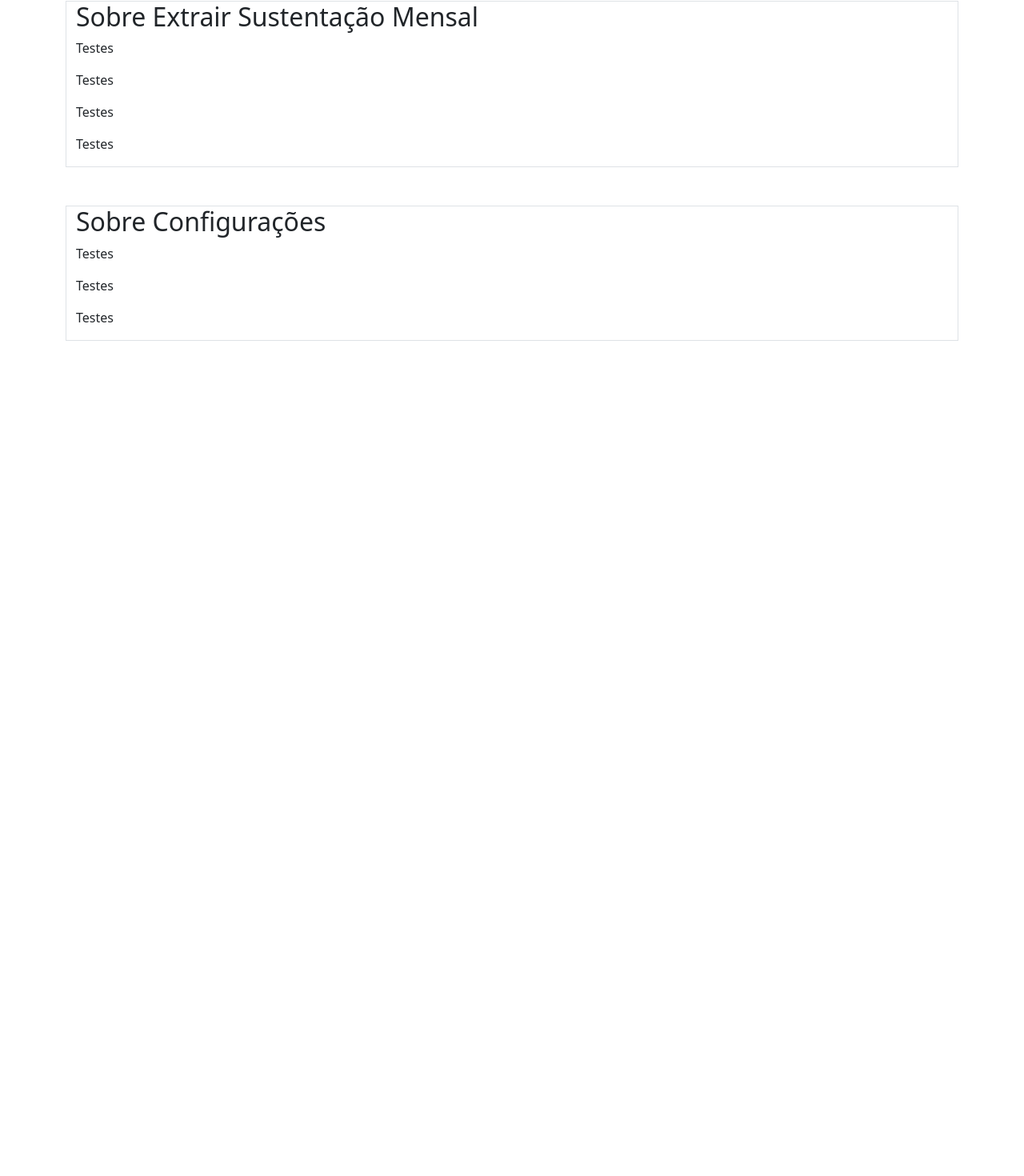
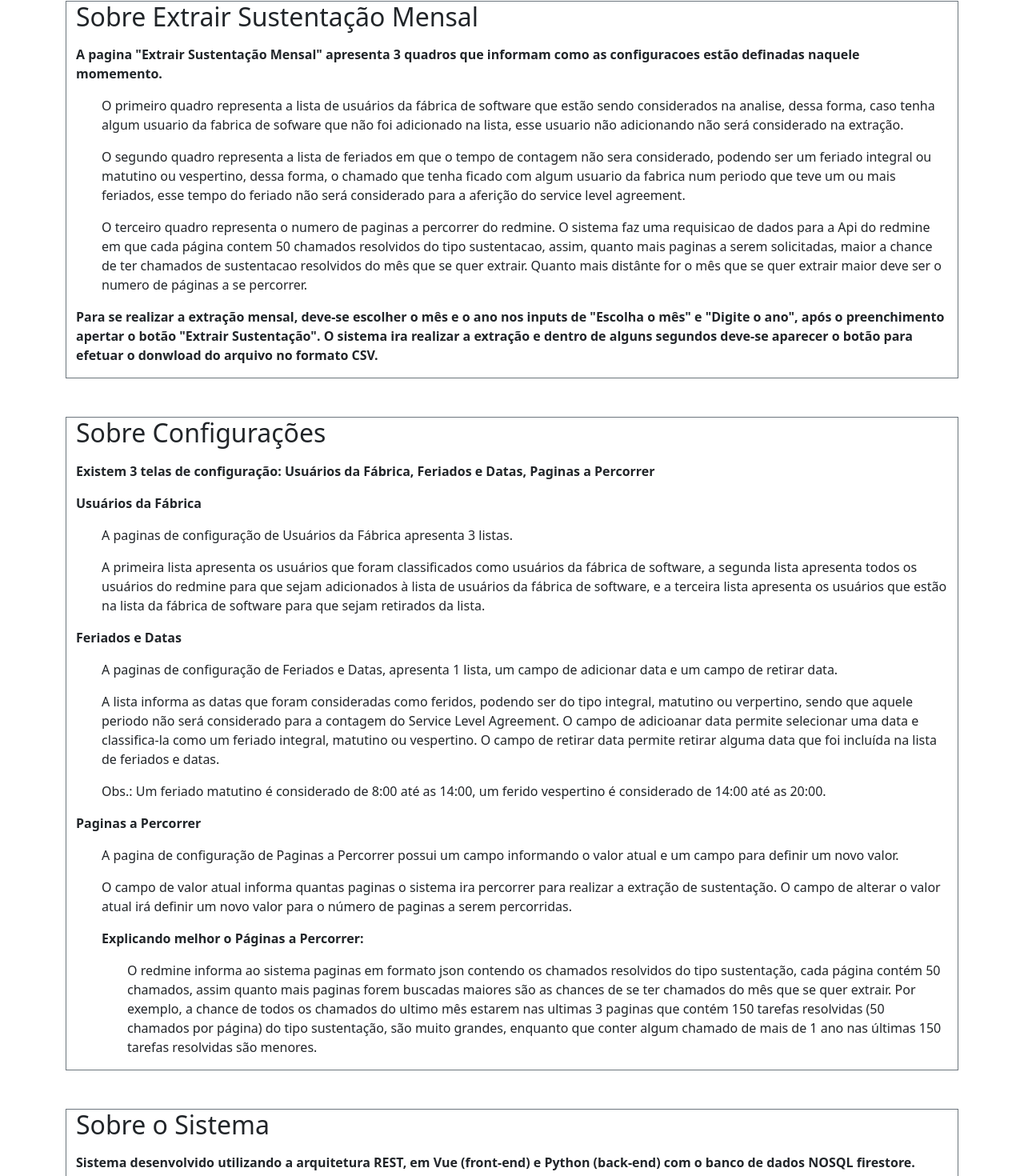
Before and after one commit to brunoblda/esr_front, a Vue app: page / in a window 1280 px wide. Shown: the part 121-1591 px from the top of the page at 80% size. Before the commit the page ends 800 px from the top, so only its background shows below. Built offline with nearby package versions, Linux system fonts and the light colour scheme; sample sign-in values are in the browser's storage.

Commit message:
ajustes de get all empty e texto da home

```diff
--- a/src/components/ExtratorComponent.vue
+++ b/src/components/ExtratorComponent.vue
@@ -121,7 +121,7 @@
 </template>
 
 <script lang="ts">
-import { defineComponent, computed, onMounted, ref } from "vue";
+import { defineComponent, computed, onMounted, ref, watchEffect } from "vue";
 import HeaderComponentVue from "./HeaderComponent.vue";
 import JsonCSV from "vue-json-csv";
 import { useStore } from "vuex";
@@ -159,6 +159,18 @@ export default defineComponent({
 
     const valorAtual = computed(() => {
       return store.state.configPaginasPercorrer.valorAtual;
+    });
+
+    watchEffect(() => {
+      if (
+        allUsuariosFabrica.value.length == 0 ||
+        allFeriadosEDatas.value.length == 0 ||
+        valorAtual.value == ""
+      ) {
+        isDisabled.value = true;
+      } else {
+        isDisabled.value = false;
+      }
     });
 
     const clickExtrair = async () => {
--- a/src/components/HomeComponent.vue
+++ b/src/components/HomeComponent.vue
@@ -2,19 +2,153 @@
   <HeaderComponent></HeaderComponent>
   <div class="container m-5"></div>
   <div class="container">
-    <div class="container mb-5 border">
+    <div class="container mb-5 border border-secondary">
       <h2>Sobre Extrair Sustentação Mensal</h2>
-      <p>Testes</p>
-      <p>Testes</p>
-      <p>Testes</p>
-      <p>Testes</p>
+      <p></p>
+      <p>
+        <strong>
+          A pagina "Extrair Sustentação Mensal" apresenta 3 quadros que informam
+          como as configuracoes estão definadas naquele momemento.
+        </strong>
+      </p>
+      <ul>
+        <p>
+          O primeiro quadro representa a lista de usuários da fábrica de
+          software que estão sendo considerados na analise, dessa forma, caso
+          tenha algum usuario da fabrica de sofware que não foi adicionado na
+          lista, esse usuario não adicionando não será considerado na extração.
+        </p>
+      </ul>
+      <ul>
+        <p>
+          O segundo quadro representa a lista de feriados em que o tempo de
+          contagem não sera considerado, podendo ser um feriado integral ou
+          matutino ou vespertino, dessa forma, o chamado que tenha ficado com
+          algum usuario da fabrica num periodo que teve um ou mais feriados,
+          esse tempo do feriado não será considerado para a aferição do service
+          level agreement.
+        </p>
+      </ul>
+      <ul>
+        <p>
+          O terceiro quadro representa o numero de paginas a percorrer do
+          redmine. O sistema faz uma requisicao de dados para a Api do redmine
+          em que cada página contem 50 chamados resolvidos do tipo sustentacao,
+          assim, quanto mais paginas a serem solicitadas, maior a chance de ter
+          chamados de sustentacao resolvidos do mês que se quer extrair. Quanto
+          mais distânte for o mês que se quer extrair maior deve ser o numero de
+          páginas a se percorrer.
+        </p>
+      </ul>
+      <p>
+        <strong>
+          Para se realizar a extração mensal, deve-se escolher o mês e o ano nos
+          inputs de "Escolha o mês" e "Digite o ano", após o preenchimento
+          apertar o botão "Extrair Sustentação". O sistema ira realizar a
+          extração e dentro de alguns segundos deve-se aparecer o botão para
+          efetuar o donwload do arquivo no formato CSV.
+        </strong>
+      </p>
     </div>
-    <div class="container mt-4 border">
+    <div class="container mt-4 mb-5 border border-secondary">
       <h2>Sobre Configurações</h2>
-      <p>Testes</p>
-      <p>Testes</p>
-      <p>Testes</p>
+      <p></p>
+      <p>
+        <strong>
+          Existem 3 telas de configuração: Usuários da Fábrica, Feriados e
+          Datas, Paginas a Percorrer
+        </strong>
+      </p>
+      <p>
+        <strong>Usuários da Fábrica</strong>
+      </p>
+      <ul>
+        <p>
+          A paginas de configuração de Usuários da Fábrica apresenta 3 listas.
+        </p>
+        <p>
+          A primeira lista apresenta os usuários que foram classificados como
+          usuários da fábrica de software, a segunda lista apresenta todos os
+          usuários do redmine para que sejam adicionados à lista de usuários da
+          fábrica de software, e a terceira lista apresenta os usuários que
+          estão na lista da fábrica de software para que sejam retirados da
+          lista.
+        </p>
+      </ul>
+      <p>
+        <strong>Feriados e Datas</strong>
+      </p>
+      <ul>
+        <p>
+          A paginas de configuração de Feriados e Datas, apresenta 1 lista, um
+          campo de adicionar data e um campo de retirar data.
+        </p>
+        <p>
+          A lista informa as datas que foram consideradas como feridos, podendo
+          ser do tipo integral, matutino ou verpertino, sendo que aquele periodo
+          não será considerado para a contagem do Service Level Agreement. O
+          campo de adicioanar data permite selecionar uma data e classifica-la
+          como um feriado integral, matutino ou vespertino. O campo de retirar
+          data permite retirar alguma data que foi incluída na lista de feriados
+          e datas.
+        </p>
+        <p>
+          Obs.: Um feriado matutino é considerado de 8:00 até as 14:00, um
+          ferido vespertino é considerado de 14:00 até as 20:00.
+        </p>
+      </ul>
+      <p>
+        <strong>Paginas a Percorrer</strong>
+      </p>
+      <ul>
+        <p>
+          A pagina de configuração de Paginas a Percorrer possui um campo
+          informando o valor atual e um campo para definir um novo valor.
+        </p>
+        <p>
+          O campo de valor atual informa quantas paginas o sistema ira percorrer
+          para realizar a extração de sustentação. O campo de alterar o valor
+          atual irá definir um novo valor para o número de paginas a serem
+          percorridas.
+        </p>
+        <p><strong>Explicando melhor o Páginas a Percorrer:</strong></p>
+        <ul>
+          <p>
+            O redmine informa ao sistema paginas em formato json contendo os
+            chamados resolvidos do tipo sustentação, cada página contém 50
+            chamados, assim quanto mais paginas forem buscadas maiores são as
+            chances de se ter chamados do mês que se quer extrair. Por exemplo,
+            a chance de todos os chamados do ultimo mês estarem nas ultimas 3
+            paginas que contém 150 tarefas resolvidas (50 chamados por página)
+            do tipo sustentação, são muito grandes, enquanto que conter algum
+            chamado de mais de 1 ano nas últimas 150 tarefas resolvidas são
+            menores.
+          </p>
+        </ul>
+      </ul>
     </div>
+    <div class="container mt-4 mb-5 border border-secondary">
+      <h2>Sobre o Sistema</h2>
+      <p></p>
+      <p>
+        <strong>
+          Sistema desenvolvido utilizando a arquitetura REST, em Vue (front-end)
+          e Python (back-end) com o banco de dados NOSQL firestore.
+        </strong>
+      </p>
+      <ul>
+        <p>
+          Documentação do sistema se encontra na pagina Wiki do Redmine:
+          <a
+            href="https://redmine.iphan.gov.br/redmine/projects/divsis/wiki/Esr-web"
+          >
+            https://redmine.iphan.gov.br/redmine/projects/divsis/wiki/Esr-web
+          </a>
+          .
+        </p>
+      </ul>
+    </div>
+    <p></p>
   </div>
 </template>
 
--- a/src/store/configFeriadosEDatas.ts
+++ b/src/store/configFeriadosEDatas.ts
@@ -13,6 +13,9 @@ export const configFeriadosEDatas = {
   mutations: {
     updateAllFeriadosEDatas(state: any, response: any) {
       if (response[0]["redmine_status_response"] === 200) {
+        state.allFeriadosEDatas = response[1];
+      }
+      if (response[0]["redmine_status_response"] === 404) {
         state.allFeriadosEDatas = response[1];
       }
       if (
--- a/src/store/configUsuariosFabrica.ts
+++ b/src/store/configUsuariosFabrica.ts
@@ -17,6 +17,9 @@ export const configUsuariosFabrica = {
   mutations: {
     updateUsuariosFabricaAll(state: any, response: any) {
       if (response[0]["redmine_status_response"] === 200) {
+        state.allUsuariosFabrica = response[1];
+      }
+      if (response[0]["redmine_status_response"] === 404) {
         state.allUsuariosFabrica = response[1];
       }
       if (
```
